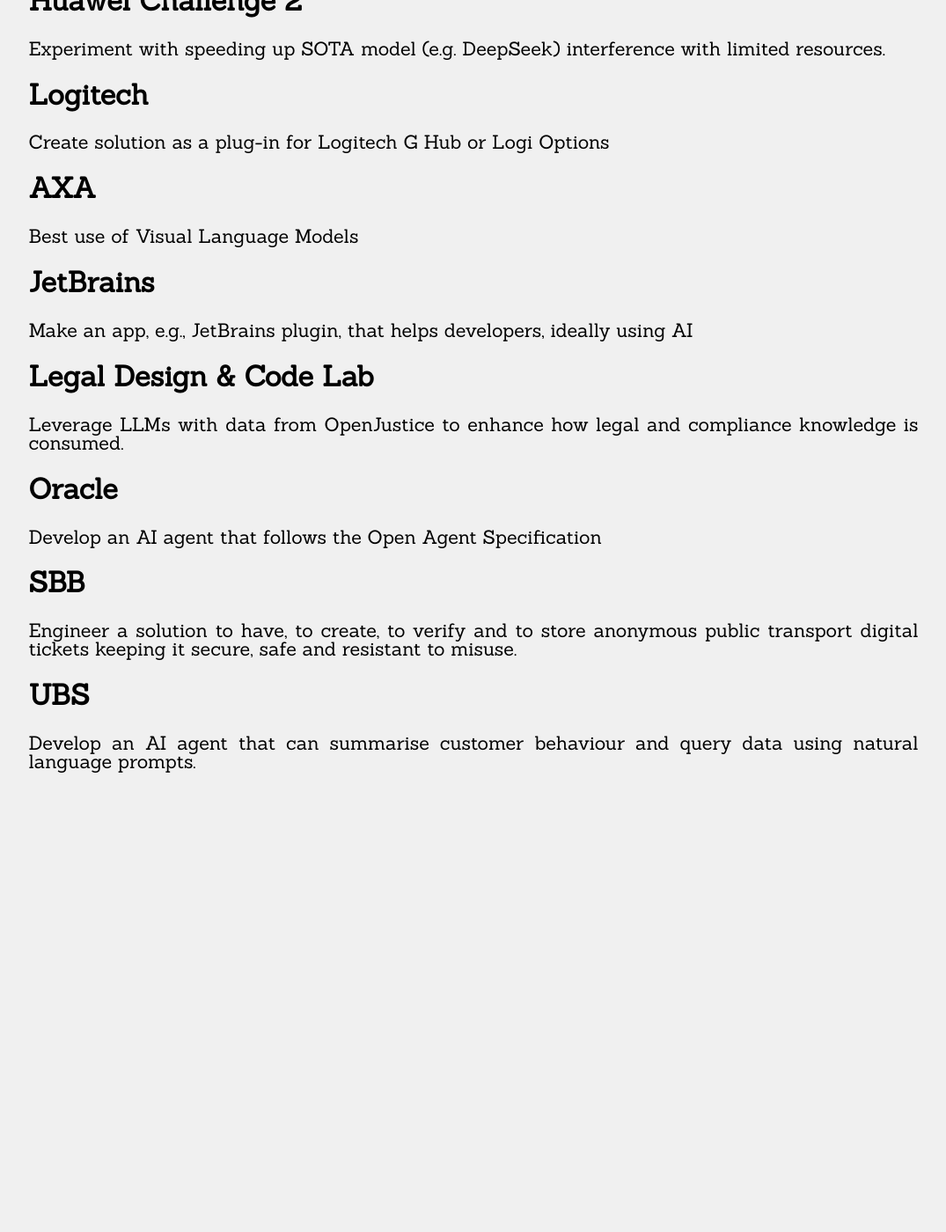
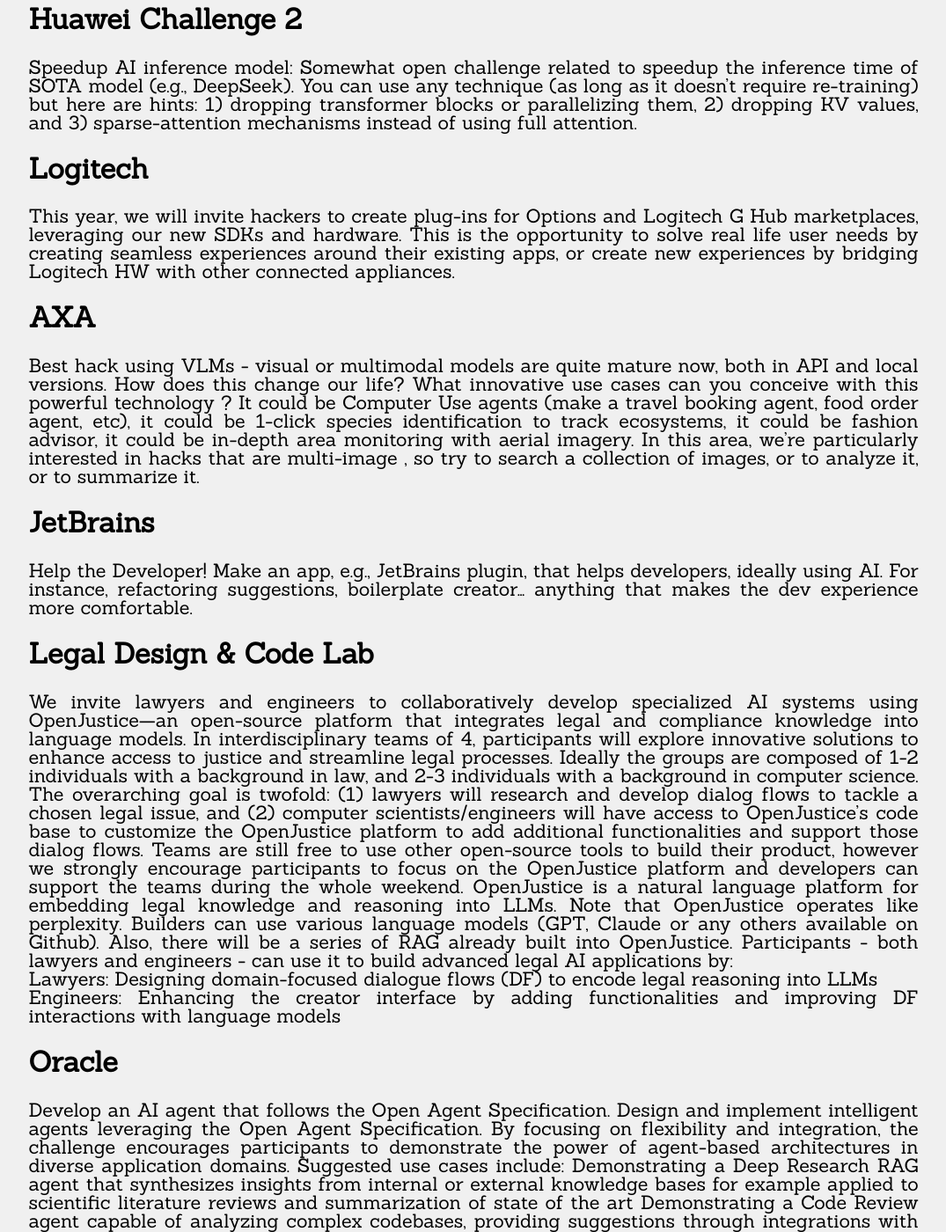
Before and after one commit to LauzHack/LauzHack.github.io, a Jekyll site: the page built from challenges.md, in a window 1280 px wide and 1400 px high, scrolled down 282 px. Shown: the whole window at 88% size, without its empty margins (102-1177 px from the left). Built offline with Jekyll 4.4.1, drawn with Linux system fonts in a browser that asks for light colours; before the commit the page ends 1247 px from its top, so only the background shows below that; some of the changed text lies outside the part shown.

Commit message:
Expanded challenges

```diff
--- a/_data/challenges.yml
+++ b/_data/challenges.yml
@@ -1,18 +1,53 @@
 - name: Huawei Challenge 1
-  text: Use GenAI models and building blocks to create tools and/or apps.
+  text: |-
+    Very open challenge in which participants can demonstrate the use of GenAI building blocks to build useful tools and showcase the usefulness and novelty. This part is about how to use GenAI.
+
 - name: Huawei Challenge 2
-  text: Experiment with speeding up SOTA model (e.g. DeepSeek) interference with limited resources.
+  text: |-
+    Speedup AI inference model: Somewhat open challenge related to speedup the inference time of SOTA model (e.g., DeepSeek).
+    You can use any technique (as long as it doesn’t require re-training) but here are hints: 1) dropping transformer blocks or parallelizing them, 2) dropping KV values, and 3) sparse-attention mechanisms instead of using full attention.
+
 - name: Logitech
-  text: Create solution as a plug-in for Logitech G Hub or Logi Options
+  text: |-
+    This year, we will invite hackers to create plug-ins for Options and Logitech G Hub marketplaces, leveraging our new SDKs and hardware.
+    This is the opportunity to solve real life user needs by creating seamless experiences around their existing apps, or create new experiences by bridging Logitech HW with other connected appliances.
+
 - name: AXA
-  text: Best use of Visual Language Models
+  text: |-
+    Best hack using VLMs - visual or multimodal models are quite mature now, both in API and local versions. How does this change our life? What innovative use cases can you conceive with this powerful technology ? It could be Computer Use agents (make a travel booking agent, food order agent, etc), it could be 1-click species identification to track ecosystems, it could be fashion advisor, it could be in-depth area monitoring with aerial imagery. In this area, we're particularly interested in hacks that are multi-image , so try to search a collection of images, or to analyze it, or to summarize it.
+
 - name: JetBrains
-  text: Make an app, e.g., JetBrains plugin, that helps developers, ideally using AI
+  text: |-
+    Help the Developer! Make an app, e.g., JetBrains plugin, that helps developers, ideally using AI.
+    For instance, refactoring suggestions, boilerplate creator... anything that makes the dev experience more comfortable.
+
 - name: Legal Design & Code Lab
-  text: Leverage LLMs with data from OpenJustice to enhance how legal and compliance knowledge is consumed.
+  text: |-
+    We invite lawyers and engineers to collaboratively develop specialized AI systems using OpenJustice—an open-source platform that integrates legal and compliance knowledge into language models. In interdisciplinary teams of 4, participants will explore innovative solutions to enhance access to justice and streamline legal processes. Ideally the groups are composed of 1-2 individuals with a background in law, and 2-3 individuals with a background in computer science.
+    The overarching goal is twofold: (1) lawyers will research and develop dialog flows to tackle a chosen legal issue, and (2) computer scientists/engineers will have access to OpenJustice’s code base to customize the OpenJustice platform to add additional functionalities and support those dialog flows.
+    Teams are still free to use other open-source tools to build their product, however we strongly encourage participants to focus on the OpenJustice platform and developers can support the teams during the whole weekend.
+    OpenJustice is a natural language platform for embedding legal knowledge and reasoning into LLMs. Note that OpenJustice operates like perplexity. Builders can use various language models (GPT, Claude or any others available on Github). Also, there will be a series of RAG already built into OpenJustice. Participants - both lawyers and engineers - can use it to build advanced legal AI applications by:
+    Lawyers: Designing domain-focused dialogue flows (DF) to encode legal reasoning into LLMs
+    Engineers: Enhancing the creator interface by adding functionalities and improving DF interactions with language models
+
+
 - name: Oracle
-  text: Develop an AI agent that follows the Open Agent Specification
+  text: |-
+    Develop an AI agent that follows the Open Agent Specification.
+    Design and implement intelligent agents leveraging the Open Agent Specification. By focusing on flexibility and integration, the challenge encourages participants to demonstrate the power of agent-based architectures in diverse application domains. Suggested use cases include:
+    Demonstrating a Deep Research RAG agent that synthesizes insights from internal or external knowledge bases for example applied to scientific literature reviews and summarization of state of the art
+    Demonstrating a Code Review agent capable of analyzing complex codebases, providing suggestions through integrations with tools like GitHub merge requests, GitHub actions, or learning and improving from historical feedback
+    Demonstrating a Web Operator agent that can autonomously navigate websites, automating information extraction or multi-step actions such as finding the best deals online or coordinating reservations.
+
 - name: SBB
-  text: Engineer a solution to have, to create, to verify and to store anonymous public transport digital tickets keeping it secure, safe and resistant to misuse.
+  text: |-
+    Ticket machines with cash payment are not likely to be found in the future.
+    Design a ticket that is (a) copy-safe (usable only by 1 person at a time), (2) anonymous (optional: personalized), (c) can be checked multiple times (not invalid after 1 check), (d) easy access (just like a ticket machine), and (e) print@home.
+    Make public transport available to everyone. The entry barrier should be low, it should be usable for non-nerds.
+    Engineer a solution to have, to create, to verify and to store anonymous public transport digital tickets keeping it secure, safe and resistant to misuse.
+
 - name: UBS
-  text: Develop an AI agent that can summarise customer behaviour and query data using natural language prompts.
+  text: |-
+    Our challenge is about building an agent to assist in analyzing structured data, with at least one of these 2 capabilities (ideally both):
+    A narration agent capable of summarizing the client's Know Your Customer (KYC) and transactional behavior. This agent will help users get a comprehensive overview of the client's activities and patterns in a concise and meaningful manner.
+    An interactive chatbot that users can interact with to query the data. This chatbot will allow users to ask questions about the client's transactional behavior, seek specific insights, and get detailed responses to their queries.
```
